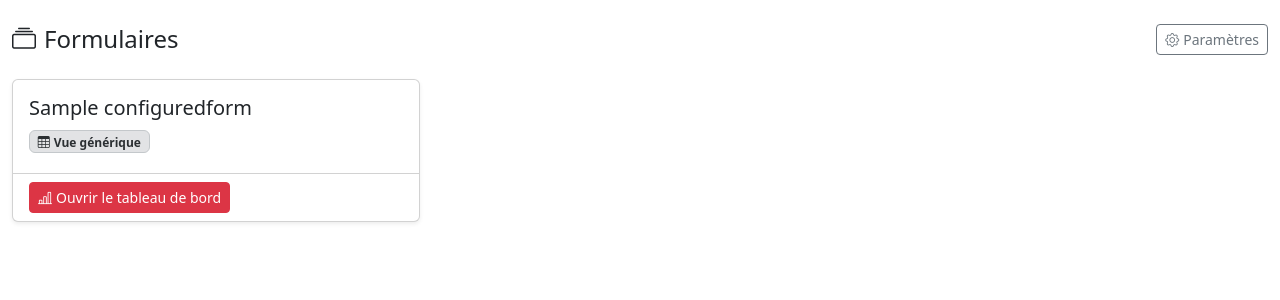
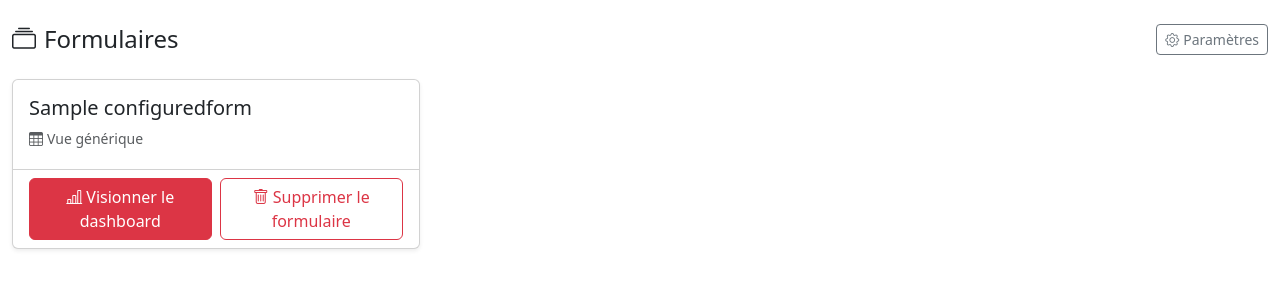
Before and after one commit to vmalep/KoboDashBoard, a Django app: page /dashboard/ in a window 1280 px wide. Shown: the part 56-356 px from the top of the page. Run offline with Django 5.2, Linux system fonts and the light colour scheme; a user stored in the database is signed in; tables that the repository leaves empty hold one stand-in row (values such as "Sample post").

Commit message:
Improve form list and settings UI
Form list: module label and Vue générique are now plain text (not badges),
buttons are full-size with French labels (Visionner le dashboard /
Supprimer le formulaire). Settings: form name links to dashboard,
chart icon button added for quick navigation.

Co-Authored-By: Claude Sonnet 4.6 <noreply@anthropic.com>

```diff
--- a/dashboard/templates/dashboard/form_list.html
+++ b/dashboard/templates/dashboard/form_list.html
@@ -19,28 +19,35 @@
       <div class="card-body">
         <h5 class="card-title">{{ card.name }}</h5>
         {% if card.module_label %}
-          <p class="card-text mb-1">
-            <span class="badge bg-success-subtle text-success-emphasis border border-success-subtle">
-              <i class="bi bi-puzzle-fill me-1"></i>{{ card.module_label }}
-            </span>
+          <p class="card-text text-success small mb-1">
+            <i class="bi bi-puzzle-fill me-1"></i>{{ card.module_label }}
           </p>
         {% else %}
-          <p class="card-text mb-1">
-            <span class="badge bg-secondary-subtle text-secondary-emphasis border border-secondary-subtle">
-              <i class="bi bi-table me-1"></i>Vue générique
-            </span>
+          <p class="card-text text-muted small mb-1">
+            <i class="bi bi-table me-1"></i>Vue générique
           </p>
         {% endif %}
         {% if card.sub_count is not None %}
-        <p class="card-text text-muted small mt-2">
+        <p class="card-text text-muted small mt-1">
           <i class="bi bi-inbox me-1"></i>{{ card.sub_count }} soumission{{ card.sub_count|pluralize }} en cache
         </p>
         {% endif %}
       </div>
-      <div class="card-footer bg-transparent">
-        <a href="/dashboard/{{ card.uid }}/" class="btn btn-sm btn-danger">
-          <i class="bi bi-bar-chart-line me-1"></i>Ouvrir le tableau de bord
+      <div class="card-footer bg-transparent d-flex gap-2">
+        <a href="/dashboard/{{ card.uid }}/" class="btn btn-danger flex-grow-1">
+          <i class="bi bi-bar-chart-line me-1"></i>Visionner le dashboard
         </a>
+        {% if request.user.is_staff %}
+        <form method="post" action="/dashboard/settings/">
+          {% csrf_token %}
+          <input type="hidden" name="action" value="remove_form">
+          <input type="hidden" name="form_uid" value="{{ card.uid }}">
+          <button type="submit" class="btn btn-outline-danger"
+                  onclick="return confirm('Supprimer « {{ card.name }} » ?')">
+            <i class="bi bi-trash me-1"></i>Supprimer le formulaire
+          </button>
+        </form>
+        {% endif %}
       </div>
     </div>
   </div>
```
Also changed, not shown: dashboard/templates/dashboard/settings.html (+8 -3 lines).
